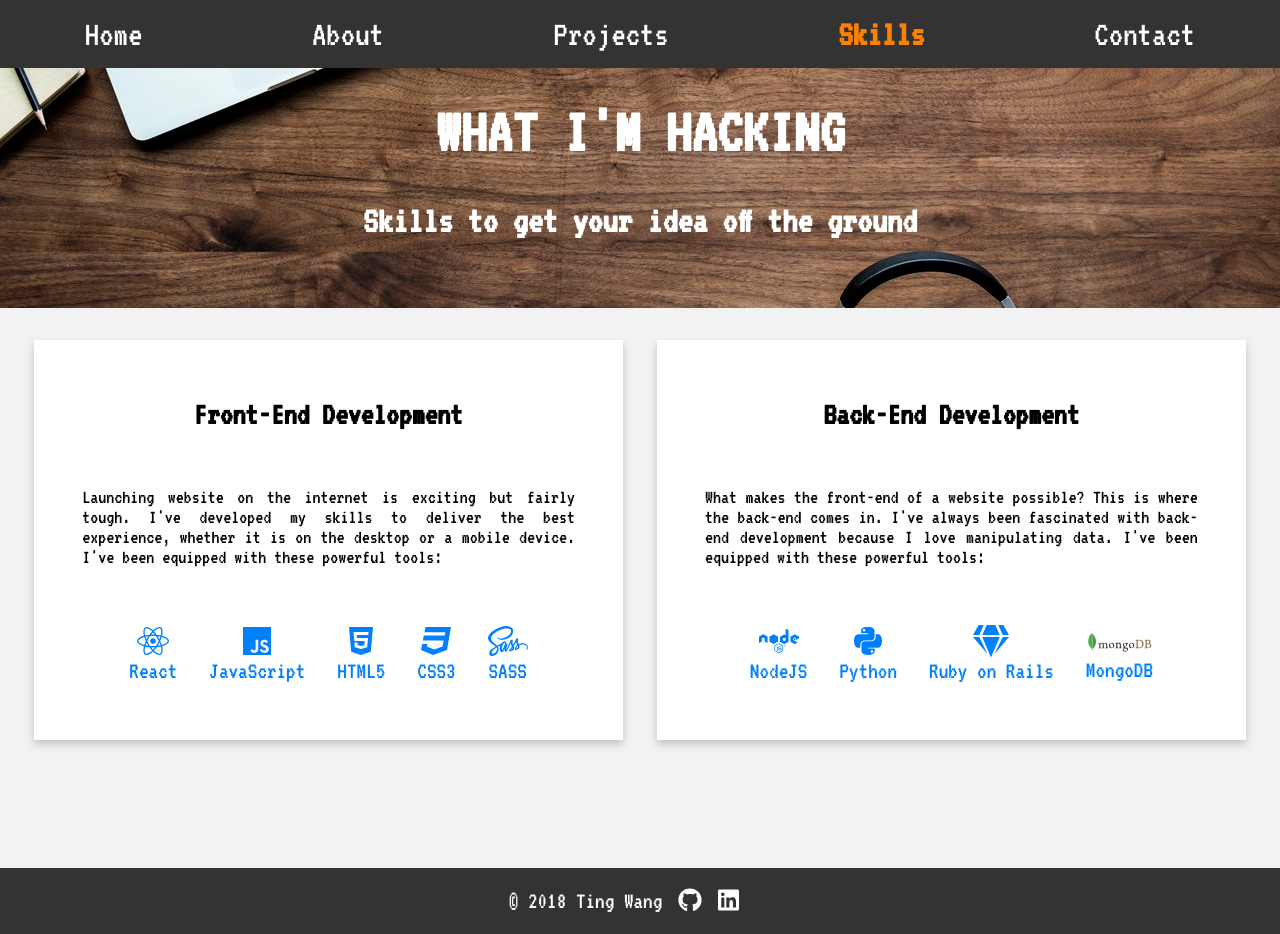
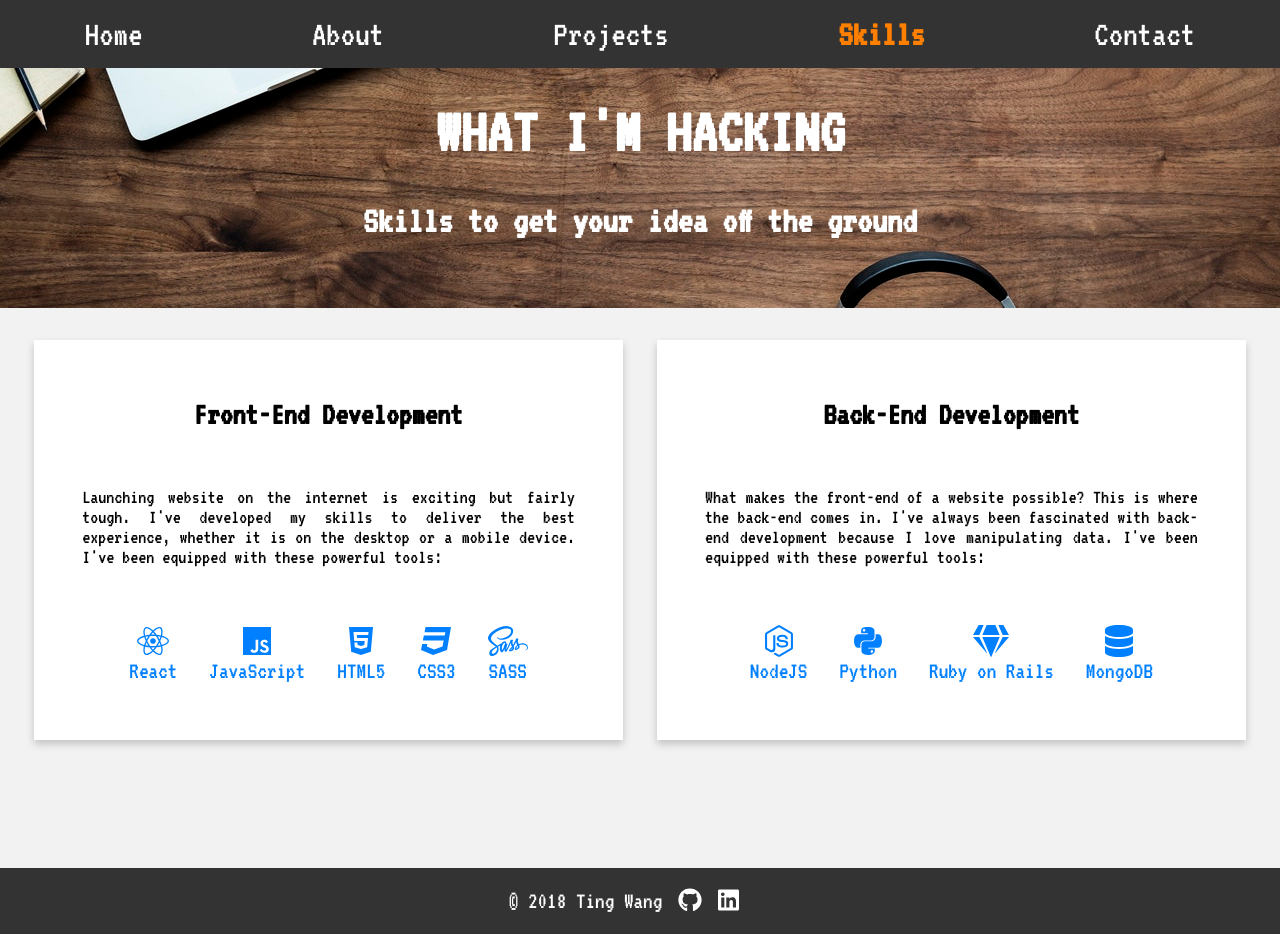
Before and after one commit to nunulong/portfolios, a React (Create React App) app: page /skills in a window 1280 px wide. Built offline with nearby package versions, Linux system fonts and the light colour scheme.

Commit message:
changed nodejs and mongodb icons on skills page

```diff
--- a/src/components/Skills/Skills.js
+++ b/src/components/Skills/Skills.js
@@ -7,11 +7,10 @@
   faHtml5,
   faCss3,
   faSass,
-  faNode,
-  faPython
+  faNodeJs,
+  faPython,
 } from '@fortawesome/free-brands-svg-icons';
-import { faGem } from '@fortawesome/free-solid-svg-icons';
-import MongoDB from '../../assets/mongodb.svg';
+import { faGem, faDatabase } from '@fortawesome/free-solid-svg-icons';
 
 class Resume extends Component {
   render() {
@@ -59,7 +58,7 @@
               <p className="intro">What makes the front-end of a website possible? This is where the back-end comes in. I've always been fascinated with back-end development because I love manipulating data. I've been equipped with these powerful tools: </p>
               <div className="icon-wrapper">
                 <div className="resume-icon">
-                  <FontAwesomeIcon icon={faNode} />
+                  <FontAwesomeIcon icon={faNodeJs} />
                   <p>NodeJS</p>
                 </div>
                 <div className="resume-icon">
@@ -71,7 +70,7 @@
                   <p>Ruby on Rails</p>
                 </div>
                 <div className="resume-icon">
-                  <img src={MongoDB} alt="mongodb" />
+                  <FontAwesomeIcon icon={faDatabase} />
                   <p>MongoDB</p>
                 </div>
               </div>
```
Also changed, not shown: src/assets/mongodb.svg (deleted).
